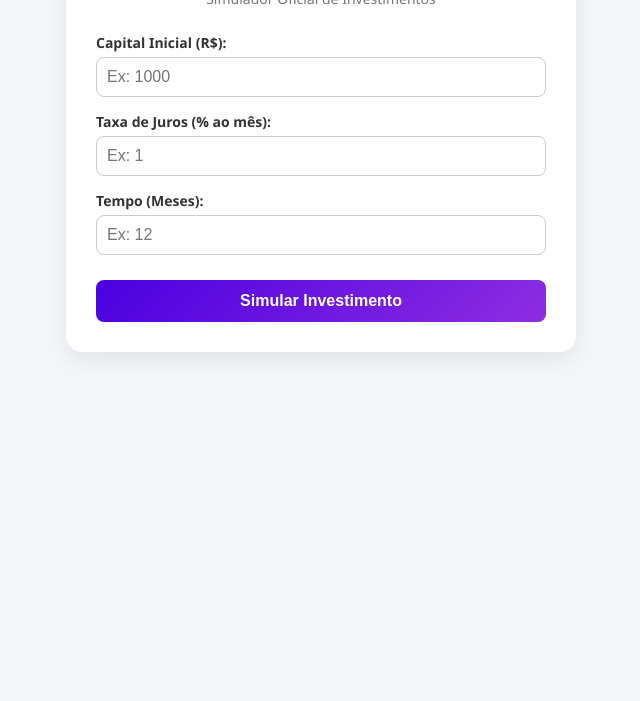
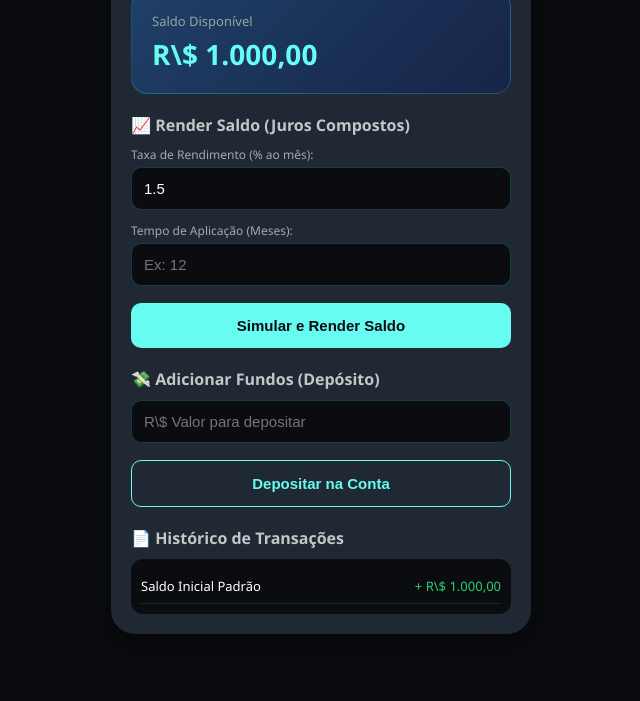
Before and after one commit to Lucas7853-dev/simulador-juros-compostos, a plain HTML site: page index.html in a window 1280 px wide. Shown: the part 99-800 px from the top of the page, without its empty margins (319-959 px from the left). Drawn offline with Linux system fonts and the light colour scheme.

Commit message:
Update index.html

```diff
--- a/index.html
+++ b/index.html
@@ -1,138 +1,230 @@
+
 <!DOCTYPE html>
 <html lang="pt-BR">
 <head>
     <meta charset="UTF-8">
     <meta name="viewport" content="width=device-width, initial-scale=1.0">
-    <title>ByteBank - Simulador de Juros Compostos</title>
+    <title>ByteBank Moderno</title>
     <style>
         body {
-            font-family: 'Segoe UI', Tahoma, Geneva, Verdana, sans-serif;
-            background-color: #f4f6f9;
-            color: #333;
+            font-family: 'Segoe UI', system-ui, sans-serif;
+            background-color: #0b0c10;
+            color: #ffffff;
             margin: 0;
-            padding: 20px;
+            padding: 15px;
             display: flex;
             justify-content: center;
         }
-        .bank-card {
-            background: white;
-            padding: 30px;
+        .app-container {
+            width: 100%;
+            max-width: 420px;
+            background: #1f2833;
+            border-radius: 24px;
+            padding: 20px;
+            box-shadow: 0 10px 30px rgba(0,0,0,0.5);
+            box-sizing: border-box;
+        }
+        .header {
+            display: flex;
+            justify-content: space-between;
+            align-items: center;
+            margin-bottom: 25px;
+        }
+        .logo {
+            font-size: 22px;
+            font-weight: bold;
+            color: #66fcf1;
+        }
+        .user-badge {
+            background: #45f3ff33;
+            color: #66fcf1;
+            padding: 5px 12px;
+            border-radius: 20px;
+            font-size: 12px;
+            font-weight: bold;
+        }
+        .balance-card {
+            background: linear-gradient(135deg, #1f4068, #162447);
             border-radius: 16px;
-            box-shadow: 0 8px 24px rgba(0,0,0,0.08);
-            width: 100%;
-            max-width: 450px;
+            padding: 20px;
+            margin-bottom: 20px;
+            border: 1px solid #45f3ff33;
         }
-        .brand {
-            color: #4A00E0;
-            font-size: 24px;
-            font-weight: bold;
-            text-align: center;
+        .balance-label {
+            font-size: 13px;
+            color: #95a5a6;
             margin-bottom: 5px;
         }
-        .subtitle {
-            text-align: center;
-            color: #777;
-            font-size: 14px;
-            margin-bottom: 25px;
+        .balance-value {
+            font-size: 28px;
+            font-weight: bold;
+            color: #66fcf1;
+        }
+        .section-title {
+            font-size: 16px;
+            font-weight: bold;
+            margin: 20px 0 10px 0;
+            color: #c5c6c7;
         }
         .input-group {
-            margin-bottom: 15px;
+            margin-bottom: 12px;
         }
         label {
             display: block;
-            margin-bottom: 5px;
-            font-weight: 600;
-            font-size: 14px;
+            font-size: 12px;
+            color: #a8a8a8;
+            margin-bottom: 4px;
         }
         input {
             width: 100%;
-            padding: 10px;
-            border: 1px solid #ccc;
-            border-radius: 8px;
+            padding: 12px;
+            background: #0b0c10;
+            border: 1px solid #45f3ff33;
+            border-radius: 10px;
+            color: white;
+            font-size: 15px;
             box-sizing: border-box;
-            font-size: 16px;
+        }
+        input:focus {
+            outline: none;
+            border-color: #66fcf1;
         }
         button {
             width: 100%;
-            background: linear-gradient(135deg, #4A00E0, #8E2DE2);
-            color: white;
+            background: #66fcf1;
+            color: #0b0c10;
             border: none;
-            padding: 12px;
-            border-radius: 8px;
-            font-size: 16px;
+            padding: 14px;
+            border-radius: 10px;
+            font-size: 15px;
             font-weight: bold;
             cursor: pointer;
-            transition: opacity 0.2s;
-            margin-top: 10px;
+            margin-top: 5px;
+            transition: 0.2s;
         }
         button:hover {
-            opacity: 0.9;
+            background: #45b7b0;
         }
-        .result-box {
-            margin-top: 25px;
-            padding: 15px;
-            background-color: #f0fdf4;
-            border-left: 4px solid #16a34a;
-            border-radius: 4px;
-            display: none;
+        .statement-list {
+            background: #0b0c10;
+            border-radius: 12px;
+            padding: 10px;
+            max-height: 120px;
+            overflow-y: auto;
+            font-size: 13px;
         }
-        .result-title {
-            color: #16a34a;
-            font-weight: bold;
-            margin-bottom: 8px;
+        .statement-item {
+            display: flex;
+            justify-content: space-between;
+            padding: 8px 0;
+            border-bottom: 1px solid #1f2833;
         }
+        .text-green { color: #2ecc71; }
+        .text-red { color: #e74c3c; }
     </style>
 </head>
 <body>
 
-<div class="bank-card">
-    <div class="brand">🏦 ByteBank</div>
-    <div class="subtitle">Simulador Oficial de Investimentos</div>
+<div class="app-container">
+    <!-- Topo do App -->
+    <div class="header">
+        <div class="logo">🏦 ByteBank</div>
+        <div class="user-badge">Conta Universitária</div>
+    </div>
+
+    <!-- Cartão de Saldo Principal -->
+    <div class="balance-card">
+        <div class="balance-label">Saldo Disponível</div>
+        <div class="balance-value" id="saldoTxt">R\$ 1.000,00</div>
+    </div>
+
+    <!-- Área de Juros / Investimento -->
+    <div class="section-title">📈 Render Saldo (Juros Compostos)</div>
 
     <div class="input-group">
-        <label for="capital">Capital Inicial (R$):</label>
-        <input type="number" id="capital" placeholder="Ex: 1000" required>
+        <label>Taxa de Rendimento (% ao mês):</label>
+        <input type="number" id="taxa" value="1.5" step="0.1">
     </div>
 
     <div class="input-group">
-        <label for="taxa">Taxa de Juros (% ao mês):</label>
-        <input type="number" id="taxa" step="0.1" placeholder="Ex: 1" required>
+        <label>Tempo de Aplicação (Meses):</label>
+        <input type="number" id="tempo" placeholder="Ex: 12">
     </div>
 
+    <button onclick="aplicarJurosCompostos()">Simular e Render Saldo</button>
+
+    <!-- Área de Depósito Fictício -->
+    <div class="section-title">💸 Adicionar Fundos (Depósito)</div>
     <div class="input-group">
-        <label for="tempo">Tempo (Meses):</label>
-        <input type="number" id="tempo" placeholder="Ex: 12" required>
+        <input type="number" id="valorDeposito" placeholder="R\$ Valor para depositar">
     </div>
+    <button onclick="fazerDeposito()" style="background: transparent; color: #66fcf1; border: 1px solid #66fcf1;">Depositar na Conta</button>
 
-    <button onclick="calcularJuros()">Simular Investimento</button>
-
-    <div id="resultado" class="result-box">
-        <div class="result-title">📊 Extrato da Simulação:</div>
-        <p><strong>Valor Total Final:</strong> <span id="resMontante">R$ 0,00</span></p>
-        <p><strong>Juros Acumulados:</strong> <span id="resJuros">R$ 0,00</span></p>
+    <!-- Extrato -->
+    <div class="section-title">📄 Histórico de Transações</div>
+    <div class="statement-list" id="extratoBox">
+        <div class="statement-item">
+            <span>Saldo Inicial Padrão</span>
+            <span class="text-green">+ R\$ 1.000,00</span>
+        </div>
     </div>
 </div>
 
 <script>
-function calcularJuros() {
-    const P = parseFloat(document.getElementById('capital').value);
+// Variável global para controlar o saldo do banco
+let saldoAtual = 1000.00;
+
+function formatar(valor) {
+    return valor.toLocaleString('pt-BR', { style: 'currency', currency: 'BRL' });
+}
+
+function atualizarTela() {
+    document.getElementById('saldoTxt').innerText = formatar(saldoAtual);
+}
+
+function fazerDeposito() {
+    const valor = parseFloat(document.getElementById('valorDeposito').value);
+    if (isNaN(valor) || valor <= 0) {
+        alert("Digite um valor válido de depósito.");
+        return;
+    }
+
+    saldoAtual += valor;
+    atualizarTela();
+
+    // Adiciona no extrato
+    adicionarExtrato("Depósito Recebido", valor, "text-green");
+    document.getElementById('valorDeposito').value = "";
+}
+
+function aplicarJurosCompostos() {
     const i = parseFloat(document.getElementById('taxa').value) / 100;
     const t = parseInt(document.getElementById('tempo').value);
 
-    if (isNaN(P) || isNaN(i) || isNaN(t)) {
-        alert("Por favor, preencha todos os campos corretamente.");
+    if (isNaN(i) || isNaN(t) || t <= 0) {
+        alert("Por favor, preencha o tempo em meses para render.");
         return;
     }
 
+    // Fórmula: M = P * (1 + i)^t
+    const P = saldoAtual;
     const M = P * Math.pow((1 + i), t);
-    const juros = M - P;
+    const lucroJuros = M - P;
 
-    const formatarMoeda = (valor) => valor.toLocaleString('pt-BR', { style: 'currency', currency: 'BRL' });
+    // Atualiza o saldo do banco com o dinheiro rendido
+    saldoAtual = M;
+    atualizarTela();
 
-    document.getElementById('resMontante').innerText = formatarMoeda(M);
-    document.getElementById('resJuros').innerText = formatarMoeda(juros);
+    // Adiciona no extrato o lucro dos juros do trabalho
+    adicionarExtrato(`Rendimento ${t}m (${(i*100).toFixed(1)}%)`, lucroJuros, "text-green");
+}
 
-    document.getElementById('resultado').style.display = 'block';
+function adicionarExtrato(descricao, valor, classeCor) {
+    const box = document.getElementById('extratoBox');
+    const item = document.createElement('div');
+    item.className = "statement-item";
+    item.innerHTML = `<span>${descricao}</span><span class="${classeCor}">+ ${formatar(valor)}</span>`;
+    box.insertBefore(item, box.firstChild); // Coloca a mais recente no topo
 }
 </script>
 
```
